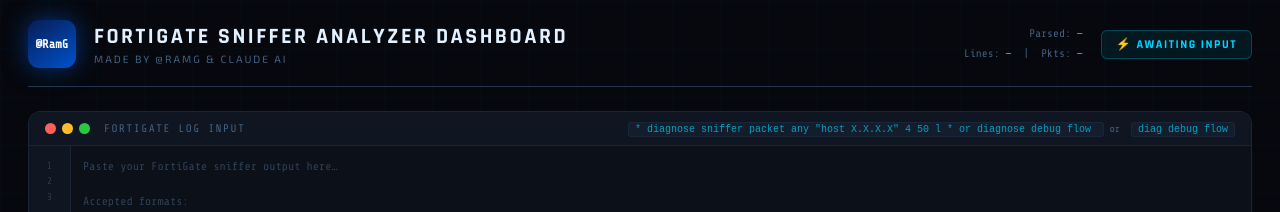
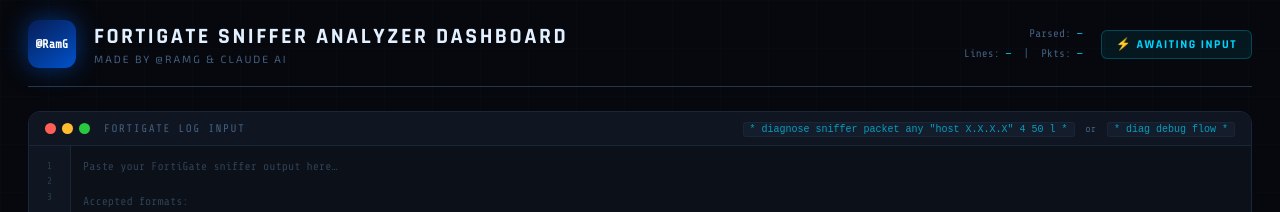
Before and after one commit to ramg1204/FGT_Sniffer_Analyzer-Dashboard, a plain HTML site: page index.html in a window 1280 px wide. Shown: the top 212 px of the page. Drawn offline with nearby package versions, Linux system fonts and the light colour scheme.

Commit message:
Update index.html

```diff
--- a/index.html
+++ b/index.html
@@ -593,9 +593,9 @@ tbody tr.susp:hover { background: rgba(58,8,8,.75) !important; }
       </div>
       <div class="term-label">FORTIGATE LOG INPUT</div>
       <div class="term-hint">
-        <code>* diagnose sniffer packet any "host X.X.X.X" 4 50 l * or diagnose debug flow </code>
+        <code>* diagnose sniffer packet any "host X.X.X.X" 4 50 l *</code>
         &nbsp;or&nbsp;
-        <code>diag debug flow</code>
+        <code>* diag debug flow *</code>
       </div>
     </div>
 
```
